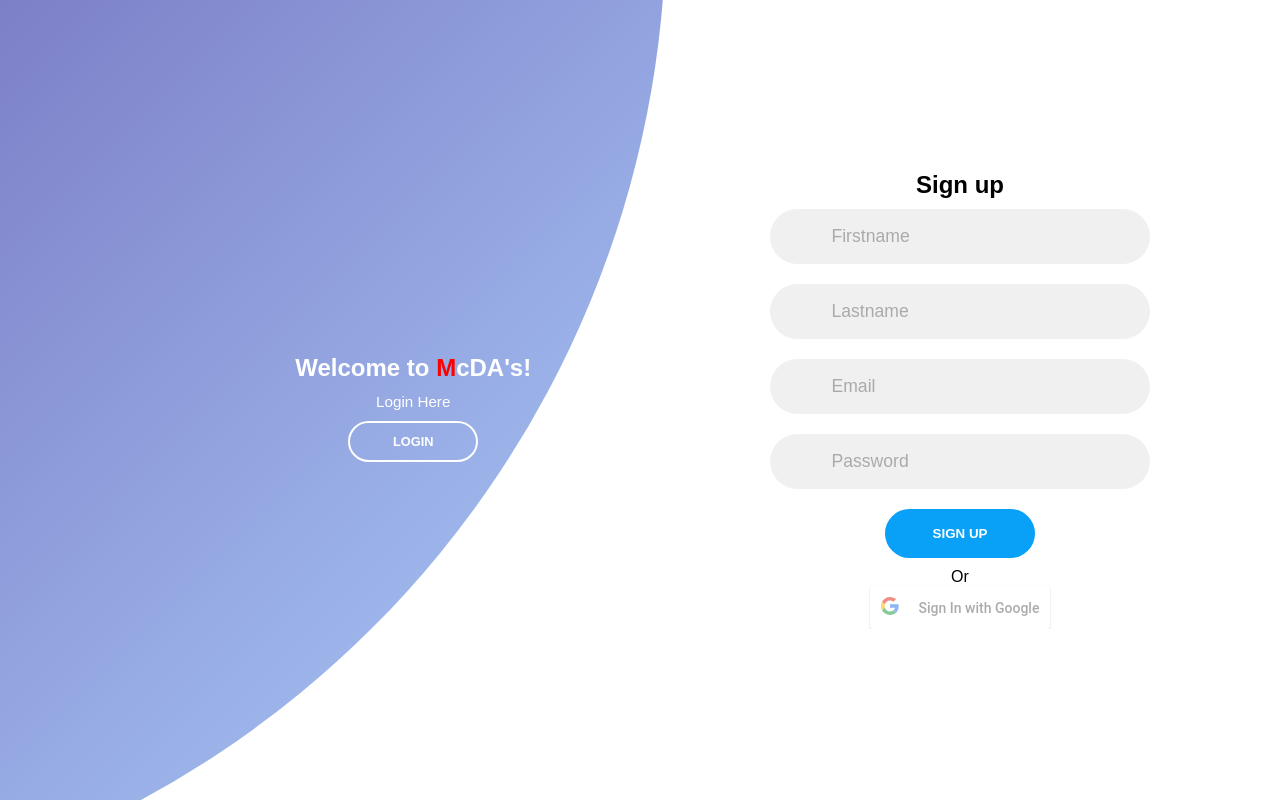
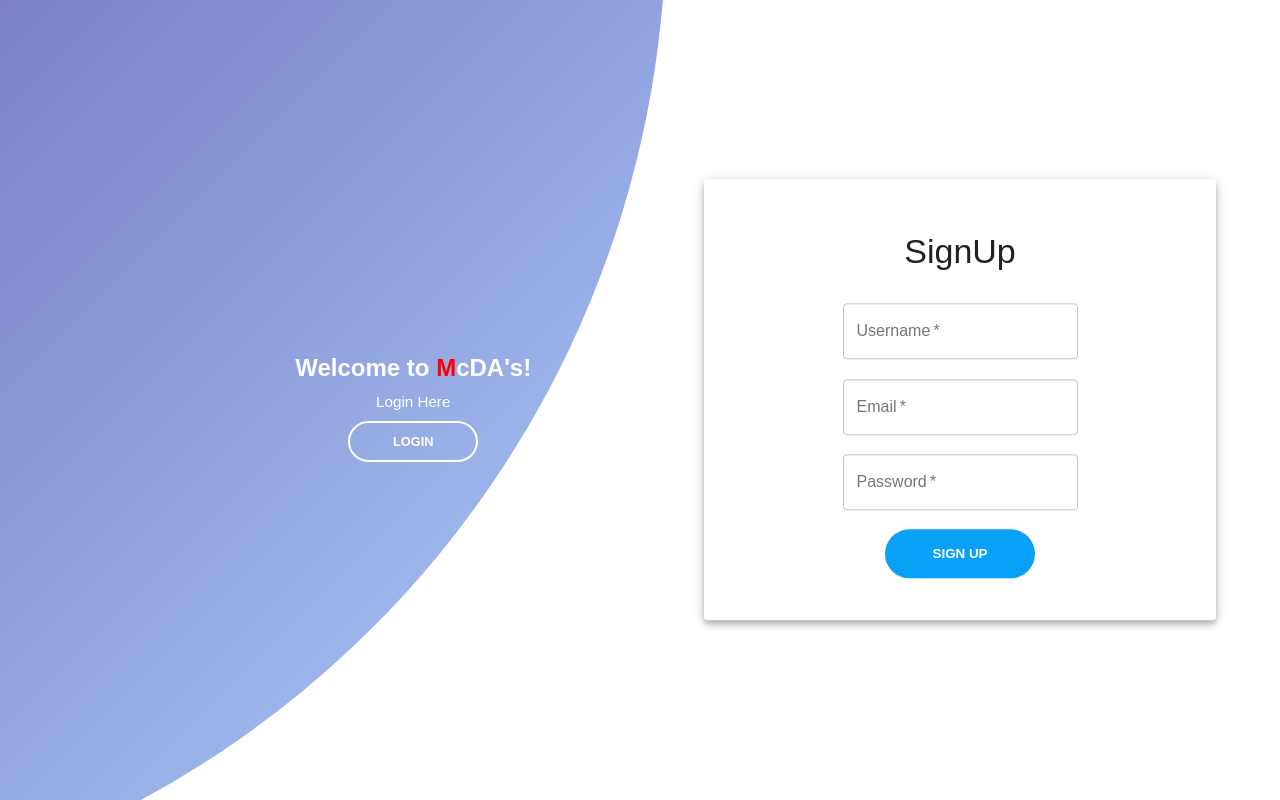
Before and after one commit to HemangNakarani/31-Project-Canteen-Frontend, a React (Create React App) app: page /auth/signup in a window 1280 px wide. Built offline with nearby package versions, Linux system fonts and the light colour scheme; no server answers; a web font is replaced by a local one.

Commit message:
Login/SignUp APIs Added

```diff
--- a/package.json
+++ b/package.json
@@ -9,6 +9,7 @@
     "@testing-library/jest-dom": "^5.11.4",
     "@testing-library/react": "^11.1.0",
     "@testing-library/user-event": "^12.1.10",
+    "axios": "^0.21.1",
     "bootstrap": "^4.6.0",
     "clsx": "^1.1.1",
     "grommet": "^2.16.3",
--- /dev/null
+++ b/src/APIs/AuthenticationCalls.js
@@ -0,0 +1,17 @@
+import axios from "axios";
+
+const SERVER_URI = process.env.REACT_APP_SERVER_URI || "";
+
+const SignUp = (username,email,password)=>{
+
+    return axios.post(`${SERVER_URI}/api/auth/signup`,{username,email,password, "role":["user"]})
+
+}
+
+const LogIn = (username,password)=>{
+
+    return axios.post(`${SERVER_URI}/api/auth/signin`,{username,password})
+
+}
+
+export {SignUp,LogIn};
--- a/src/App.js
+++ b/src/App.js
@@ -8,7 +8,7 @@ import {useUserState} from './Context/UserContext';
 
 export default function App() {
 
-  var {isAuthenticated}  = useUserState();
+  var {isAuthenticated,role}  = useUserState();
 
   const theme = createMuiTheme({
     palette: {
@@ -48,11 +48,11 @@ export default function App() {
         {...rest}
         render={props =>
           {
-            if(isAuthenticated && process.env.REACT_APP_DEV_MODE==='owner')
+            if(isAuthenticated && role==='ROLE_OWNER')
             {
               return(React.createElement(OwnerLayout, props))
             }
-            else if (isAuthenticated && process.env.REACT_APP_DEV_MODE==='user')
+            else if (isAuthenticated)
             {
               return(React.createElement(UserLayout, props))
             }
--- a/src/Context/UserContext.js
+++ b/src/Context/UserContext.js
@@ -6,7 +6,7 @@ var UserDispatchContext = React.createContext();
 function userReducer(state, action) {
   switch (action.type) {
     case "LOGIN_SUCCESS":
-      return { ...state, isAuthenticated: true, name: localStorage.name, picture: localStorage.picture };
+      return { ...state, isAuthenticated: true, name: localStorage.name, email: localStorage.email, id:localStorage.id, role:localStorage.role};
     case "SIGN_OUT_SUCCESS":
       return { ...state, isAuthenticated: false };
     default: {
@@ -17,9 +17,11 @@ function userReducer(state, action) {
 
 function UserProvider({ children }) {
   var [state, dispatch] = React.useReducer(userReducer, {
-    isAuthenticated: !!localStorage.getItem("google_token"),
+    isAuthenticated: !!localStorage.getItem("token"),
     name: localStorage.getItem("name"),
-    picture: localStorage.getItem("picture"),
+    email: localStorage.getItem("email"),
+    id: localStorage.getItem("id"),
+    role: localStorage.getItem("role"),
   });
 
   return (
@@ -50,15 +52,22 @@ function useUserDispatch() {
 export { UserProvider, useUserState, useUserDispatch, loginUser, signOut };
 
 function loginUser(dispatch, history, response) {
-  localStorage.setItem('google_token', response.tokenId);
-  localStorage.setItem('name', response.profileObj.name);
-  localStorage.setItem('picture', response.profileObj.imageUrl);
+  localStorage.setItem('token', response.accessToken);
+  localStorage.setItem('name', response.username);
+  localStorage.setItem('email', response.email);
+  localStorage.setItem('id', response.id);
+  localStorage.setItem('role', response.roles[0]);
+
   dispatch({ type: 'LOGIN_SUCCESS' });
   history.push('/');
 }
 
 function signOut(dispatch, history) {
-  localStorage.removeItem('google_token');
+  localStorage.removeItem('token');
+  localStorage.removeItem('role');
+  localStorage.removeItem('name');
+  localStorage.removeItem('email');
+  localStorage.removeItem('id');
   dispatch({ type: "SIGN_OUT_SUCCESS" });
   history.push("/auth/");
 }
--- a/src/Pages/AccountView/Profile.js
+++ b/src/Pages/AccountView/Profile.js
@@ -2,8 +2,8 @@ import React from 'react';
 import PropTypes from 'prop-types';
 import clsx from 'clsx';
 import moment from 'moment';
-import { GoogleLogout } from 'react-google-login';
-import {useUserDispatch,signOut} from '../../Context/UserContext';
+import {useUserDispatch,signOut,useUserState} from '../../Context/UserContext';
+import { useHistory } from "react-router-dom";
 
 import {
   Avatar,
@@ -14,11 +14,9 @@ import {
   CardContent,
   Divider,
   Typography,
-  makeStyles
+  makeStyles,
 } from '@material-ui/core';
 
-
-const GOOGLE_CLIENT_ID = process.env.REACT_APP_GOOGLE_CLIENT_ID || "";
 
 const user = {
   avatar: '/static/images/avatars/avatar_6.png',
@@ -40,6 +38,8 @@ const useStyles = makeStyles(() => ({
 const Profile = ({ className, ...rest }) => {
   const classes = useStyles();
   var userDispatch = useUserDispatch();
+  const history = useHistory();
+  var {name}  = useUserState();
 
   return (
     <Card
@@ -61,7 +61,7 @@ const Profile = ({ className, ...rest }) => {
             gutterBottom
             variant="h3"
           >
-            {user.name}
+            {name}
           </Typography>
           <Typography
             color="textSecondary"
@@ -87,14 +87,12 @@ const Profile = ({ className, ...rest }) => {
         >
           Upload picture
         </Button>
-        <GoogleLogout
-           clientId={GOOGLE_CLIENT_ID}
-           buttonText="Logout"
-           onLogoutSuccess={() => {
-             signOut(userDispatch, rest.history);
+        <Button
+           onClick={() => {
+             signOut(userDispatch,history);
            }}
-           onFailure={console.log}
-        />
+           variant="outlined"
+        >LogOut</Button>
       </CardActions>
     </Card>
   );
--- a/src/Pages/AccountView/ProfileDetails.js
+++ b/src/Pages/AccountView/ProfileDetails.js
@@ -12,6 +12,8 @@ import {
   TextField,
   makeStyles
 } from '@material-ui/core';
+
+import {useUserState} from '../../Context/UserContext';
 
 const states = [
   {
@@ -42,6 +44,8 @@ const ProfileDetails = ({ className, ...rest }) => {
     state: 'Alabama',
     country: 'USA'
   });
+
+  const {name,email} = useUserState();
 
   const handleChange = (event) => {
     setValues({
@@ -80,7 +84,7 @@ const ProfileDetails = ({ className, ...rest }) => {
                 name="firstName"
                 onChange={handleChange}
                 required
-                value={values.firstName}
+                value={name}
                 variant="outlined"
               />
             </Grid>
@@ -95,7 +99,7 @@ const ProfileDetails = ({ className, ...rest }) => {
                 name="lastName"
                 onChange={handleChange}
                 required
-                value={values.lastName}
+                value={name}
                 variant="outlined"
               />
             </Grid>
@@ -110,7 +114,7 @@ const ProfileDetails = ({ className, ...rest }) => {
                 name="email"
                 onChange={handleChange}
                 required
-                value={values.email}
+                value={email}
                 variant="outlined"
               />
             </Grid>
--- a/src/Pages/AuthView/Login.js
+++ b/src/Pages/AuthView/Login.js
@@ -1,82 +1,146 @@
-import React, { useEffect } from "react";
-import GoogleLogin from 'react-google-login';
-import { useHistory } from 'react-router-dom';
-import { useUserDispatch, loginUser } from '../../Context/UserContext';
+import React, { useState } from "react";
+import { useHistory } from "react-router-dom";
+import { useUserDispatch, loginUser } from "../../Context/UserContext";
+import {
+  TextField,
+  Card,
+  makeStyles,
+  Typography,
+  Snackbar,
+} from "@material-ui/core";
+import MuiAlert from "@material-ui/lab/Alert";
+import { LogIn } from "../../APIs/AuthenticationCalls";
 import "./Login.css";
 
-const GOOGLE_CLIENT_ID = process.env.REACT_APP_GOOGLE_CLIENT_ID || "";
+const useStyles = makeStyles((theme) => ({
+  divider: {
+    marginTop: 8,
+    "&:hover, &:focus": {
+      color: theme.palette.secondary.main,
+    },
+  },
+  card: {
+    margin: "4em",
+    paddingTop: "2em",
+    paddingBottom: "2em",
+    display: "flex",
+    flexDirection: "column",
+    justifyContent: "center",
+    alignItems: "center",
+  },
+  text: {
+    margin: "0.6em",
+  },
+}));
+
+function Alert(props) {
+  return <MuiAlert elevation={6} variant="filled" {...props} />;
+}
 
 function Login(props) {
-  var userDispatch = useUserDispatch();
 
-  useEffect(() => {
+  const [details, setDetails] = useState({
+    username: "",
+    password: "",
+  });
 
+  const [open, setAlertOpen] = useState(false);
+  const [errorMessage, setErrorMessage] = useState("");
+  const history = useHistory();
+  const classes = useStyles();
+  const userDispatch = useUserDispatch();
+
+
+  const handleErrorOpen = () => {
+    setAlertOpen(true);
+  };
+
+  const handleErrorClose = (event, reason) => {
+    if (reason === "clickaway") {
+      return;
+    }
+
+    setAlertOpen(false);
+  };
+
+  function doLogIn() {
+    LogIn(details.username, details.password)
+      .then(({data}) => {
+          console.log(data);
+          loginUser(userDispatch,history,data);
       })
+      .catch((err) => {
+        setErrorMessage(err.response.data.message);
+        handleErrorOpen();
+      });
+  }
 
-  const history = useHistory();
 
-  return <>
-
+  return (
+    <>
       <div class="container">
         <div class="forms-container">
           <div class="signin-signup">
-          <form action="#" class="sign-in-form">
-            <h2 class="register-title">Sign in</h2>
-            <div class="input-field">
-              <i class="fas fa-user"></i>
-              <input type="text" placeholder="Username" />
-            </div>
-            <div class="input-field">
-              <i class="fas fa-lock"></i>
-              <input type="password" placeholder="Password" />
-            </div>
+            <Card elevation={5} className={classes.card}>
+              <Typography variant="h4" className={classes.text}>
+                Log In
+              </Typography>
+              <TextField
+                color="secondary"
+                className={classes.text}
+                label="Username"
+                name="username"
+                onChange={(e) => {
+                  setDetails({ ...details, username: e.target.value });
+                }}
+                required
+                value={details.username}
+                variant="outlined"
+              />
+              <TextField
+                color="secondary"
+                className={classes.text}
+                label="Password"
+                name="password"
+                onChange={(e) => {
+                  setDetails({ ...details, password: e.target.value });
+                }}
+                required
+                value={details.password}
+                variant="outlined"
+              />
 
-            <input type="submit" value="Login" class="btn solid" onClick={() => {}} />
-            <p>Or</p>
-            <GoogleLogin
-              clientId={GOOGLE_CLIENT_ID}
-              buttonText="Sign In with Google"
-              hostedDomain="daiict.ac.in"
-              onSuccess={(response) => {
-                loginUser(userDispatch, props.history, response);
-              }}
-              onFailure={console.log}
-            />
-          </form>
-
-          <form action="#" className="sign-up-form">
-            <h2 class="title">Sign up</h2>
-            <div class="input-field">
-              <i class="fas fa-user"></i>
-              <input type="text" placeholder="Username" />
-            </div>
-            <div class="input-field">
-              <i class="fas fa-envelope"></i>
-              <input type="email" placeholder="Email" />
-            </div>
-            <div class="input-field">
-              <i class="fas fa-lock"></i>
-              <input type="password" placeholder="Password" />
-            </div>
-            <input type="submit" class="btn" value="Sign up" />
-
-            {/* <p class="social-text">Or Sign up with social platforms</p> */}
-
-          </form>
+              <button class="btn solid" onClick={() => doLogIn()}>
+                Log In
+              </button>
+            </Card>
+            <Snackbar
+              open={open}
+              autoHideDuration={6000}
+              onClose={handleErrorClose}
+            >
+              <Alert onClose={handleErrorClose} severity="error">
+                {errorMessage}
+              </Alert>
+            </Snackbar>
           </div>
         </div>
 
         <div class="panels-container">
-
           <div class="panel left-panel">
-
             <div class="content">
-            <h2>Welcome to <span style={{ color: 'red' }}>M</span>cDA's!</h2>
+              <h2>
+                Welcome to <span style={{ color: "red" }}>M</span>cDA's!
+              </h2>
               <h3>Are you New here ?</h3>
-            <p>
-              You don't have account then sign up in just minutes.
-            </p>
-            <button class="btn transparent" onClick={() => {history.push('/auth/signup')}} id="sign-up-btn" >
+              <p>You don't have account then sign up in just minutes.</p>
+              <button
+                class="btn transparent"
+                onClick={() => {
+                  history.push("/auth/signup");
+                }}
+                id="sign-up-btn"
+              >
                 Sign up
               </button>
             </div>
@@ -84,6 +148,7 @@ function Login(props) {
         </div>
       </div>
     </>
+  );
 }
 
 export default Login;
--- a/src/Pages/AuthView/Signup.js
+++ b/src/Pages/AuthView/Signup.js
@@ -1,98 +1,164 @@
-import React, { useEffect } from "react";
-import GoogleLogin from 'react-google-login';
-import { useHistory } from 'react-router-dom';
-import { useUserDispatch, loginUser } from '../../Context/UserContext';
+import React, { useState } from "react";
+import { useHistory } from "react-router-dom";
 import "./Login.css";
+import { SignUp } from "../../APIs/AuthenticationCalls";
+import {
+  TextField,
+  Card,
+  makeStyles,
+  Typography,
+  Snackbar,
+} from "@material-ui/core";
+import MuiAlert from "@material-ui/lab/Alert";
 
-const GOOGLE_CLIENT_ID = process.env.REACT_APP_GOOGLE_CLIENT_ID || "";
+const useStyles = makeStyles((theme) => ({
+  divider: {
+    marginTop: 8,
+    "&:hover, &:focus": {
+      color: theme.palette.secondary.main,
+    },
+  },
+  card: {
+    margin: "4em",
+    paddingTop: "2em",
+    paddingBottom: "2em",
+    display: "flex",
+    flexDirection: "column",
+    justifyContent: "center",
+    alignItems: "center",
+  },
+  text: {
+    margin: "0.6em",
+  },
+}));
+
+function Alert(props) {
+  return <MuiAlert elevation={6} variant="filled" {...props} />;
+}
 
 function SignupPage(props) {
-    var userDispatch = useUserDispatch();
 
-    useEffect(() => {
+  const [details, setDetails] = useState({
+    username: "",
+    email: "",
+    password: "",
+  });
 
+  const [open, setAlertOpen] = useState(false);
+  const [errorMessage, setErrorMessage] = useState("");
+
+  const handleErrorOpen = () => {
+    setAlertOpen(true);
+  };
+
+  const handleErrorClose = (event, reason) => {
+    if (reason === "clickaway") {
+      return;
+    }
+
+    setAlertOpen(false);
+  };
+
+  function doSignUp() {
+    SignUp(details.username, details.email, details.password)
+      .then((data) => {
+        history.push("/auth/login");
       })
+      .catch((err) => {
+        setErrorMessage(err.response.data.message);
+        handleErrorOpen();
+      });
+  }
+
   const history = useHistory();
+  const classes = useStyles();
 
-    return <>
-
+  return (
+    <>
       <div class="container">
         <div class="forms-container">
           <div class="signin-signup">
-                    <form action="#" class="sign-in-form">
-                        <h2 class="register-title">Sign up</h2>
-                        <div class="input-field">
-                            <i class="fas fa-user"></i>
-                            <input type="text" placeholder="Firstname" />
-                        </div>
-                        <div class="input-field">
-                            <i class="fas fa-user"></i>
-                            <input type="text" placeholder="Lastname" />
-                        </div>
-                        <div class="input-field">
-                            <i class="fas fa-user"></i>
-                            <input type="email" placeholder="Email" />
-                        </div>
-                        <div class="input-field">
-                            <i class="fas fa-lock"></i>
-                            <input type="password" placeholder="Password" />
-                        </div>
+            <Card elevation={5} className={classes.card}>
+              <Typography variant="h4" className={classes.text}>
+                SignUp
+              </Typography>
+              <TextField
+                color="secondary"
+                className={classes.text}
+                label="Username"
+                name="username"
+                onChange={(e) => {
+                  setDetails({ ...details, username: e.target.value });
+                }}
+                required
+                value={details.username}
+                variant="outlined"
+              />
+              <TextField
+                color="secondary"
+                className={classes.text}
+                label="Email"
+                name="email"
+                onChange={(e) => {
+                  setDetails({ ...details, email: e.target.value });
+                }}
+                required
+                value={details.email}
+                variant="outlined"
+              />
+              <TextField
+                color="secondary"
+                className={classes.text}
+                label="Password"
+                name="password"
+                onChange={(e) => {
+                  setDetails({ ...details, password: e.target.value });
+                }}
+                required
+                value={details.password}
+                variant="outlined"
+              />
 
-                        <input type="submit" value="Sign up" class="btn solid" />
-                        <p>Or</p>
-                        <GoogleLogin
-                            clientId={GOOGLE_CLIENT_ID}
-                            buttonText="Sign In with Google"
-                            hostedDomain="daiict.ac.in"
-                            onSuccess={(response) => {
-                                loginUser(userDispatch, props.history, response);
-                            }}
-                            onFailure={console.log}
-                        />
-                    </form>
-
-                    <form action="#" class="sign-up-form">
-                        <h2 class="title">Sign up</h2>
-                        <div class="input-field">
-                            <i class="fas fa-user"></i>
-                            <input type="text" placeholder="Username" />
-                        </div>
-                        <div class="input-field">
-                            <i class="fas fa-envelope"></i>
-                            <input type="email" placeholder="Email" />
-                        </div>
-                        <div class="input-field">
-                            <i class="fas fa-lock"></i>
-                            <input type="password" placeholder="Password" />
-                        </div>
-                        <input type="submit" class="btn" value="Sign up" />
-                    </form>
+              <button class="btn solid" onClick={() => doSignUp()}>
+                Sign Up
+              </button>
+            </Card>
+            <Snackbar
+              open={open}
+              autoHideDuration={6000}
+              onClose={handleErrorClose}
+            >
+              <Alert onClose={handleErrorClose} severity="error">
+                {errorMessage}
+              </Alert>
+            </Snackbar>
           </div>
         </div>
 
-            <div class="panels-container">
-
+        <div className="panels-container">
           <div class="panel left-panel">
-
             <div class="content">
-                        <h2>Welcome to <span style={{ color: 'red' }}>M</span>cDA's!</h2>
+              <h2>
+                Welcome to <span style={{ color: "red" }}>M</span>cDA's!
+              </h2>
 
               <p>Login Here </p>
 
-                        <button class="btn transparent" onClick={() => {
-                            history.push('/auth/login');
-                        }} id="sign-up-btn" >
+              <button
+                class="btn transparent"
+                onClick={() => {
+                  history.push("/auth/login");
+                }}
+                id="sign-up-btn"
+              >
                 Login
               </button>
             </div>
-
-                </div>
-
           </div>
         </div>
-
-
+      </div>
     </>
+  );
 }
 
 export default SignupPage;
```
Also changed, not shown: 2 other files (tests, documents, lock files or other folders). Lines whose indentation alone changed are shown as unchanged.
